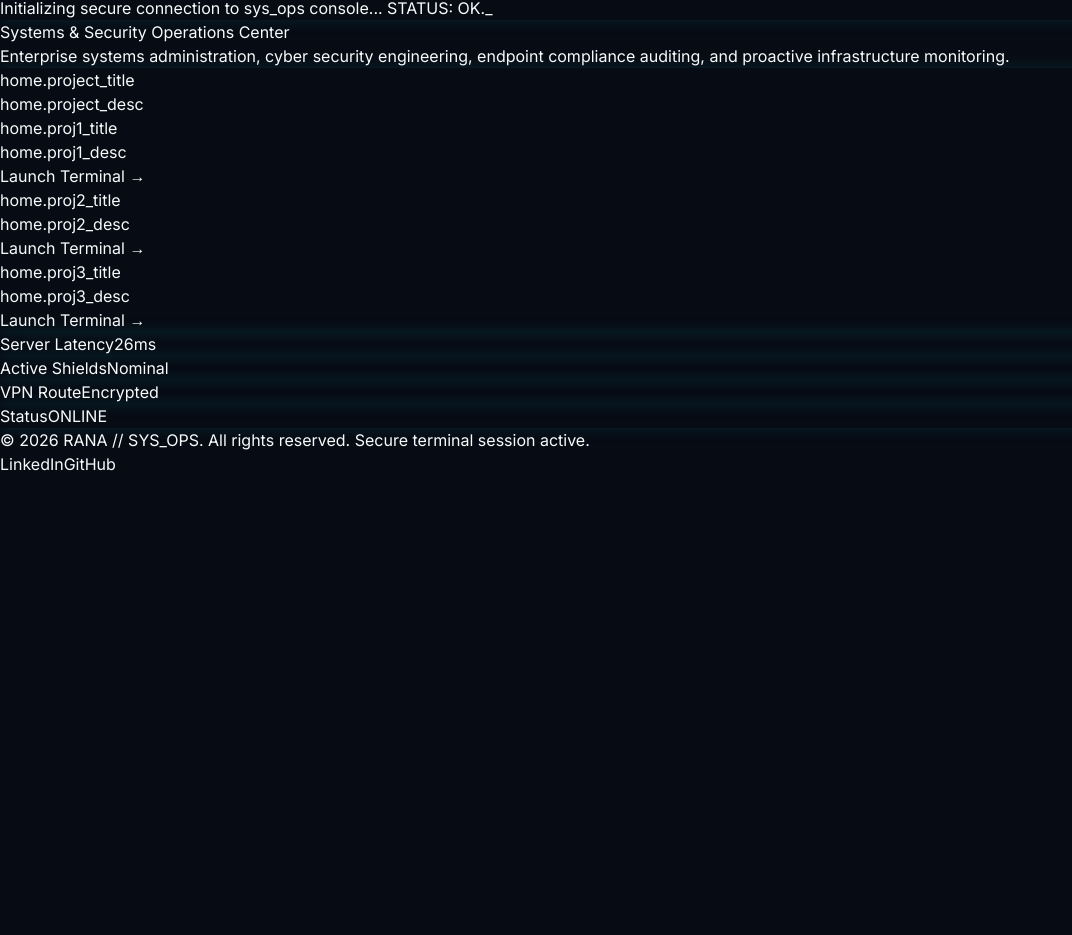
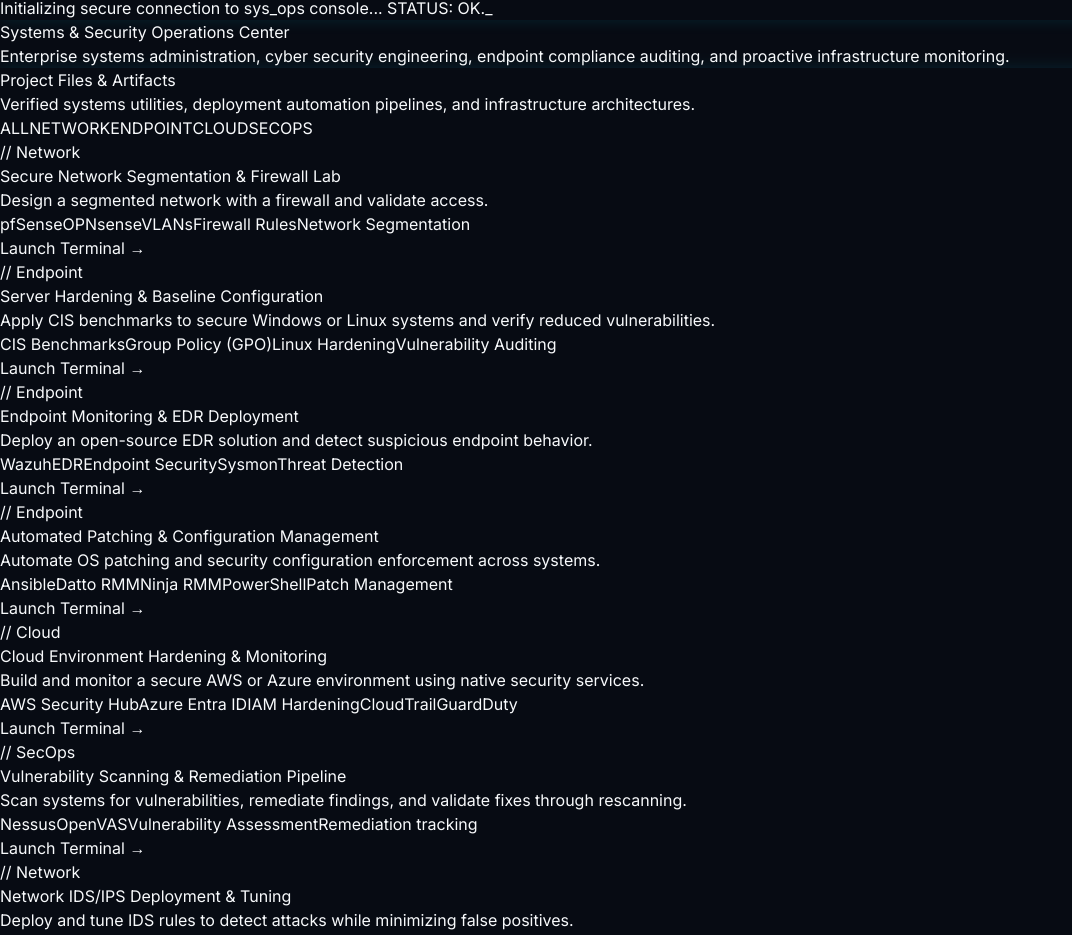
Before and after one commit to hrana36/Toolbox, a Next.js app: page / in a window 1280 px wide. Shown: the part 76-1011 px from the top of the page, without its empty margins (0-1072 px from the left). Before the commit the page ends 800 px from the top, so only its background shows below. Built offline with nearby package versions, Linux system fonts and the light colour scheme.

Commit message:
feat: implement security projects category tabbed panel

```diff
--- a/src/app/page.tsx
+++ b/src/app/page.tsx
@@ -3,11 +3,13 @@
 import { useState, useEffect } from 'react';
 import Link from 'next/link';
 import { useTranslation } from '@/locales/i18n';
+import { portfolioData } from '@/data/portfolio';
 
 export default function Home() {
   const { t, lang, toggleLang } = useTranslation();
   const [latency, setLatency] = useState(24);
   const [displayText, setDisplayText] = useState('');
+  const [activeTab, setActiveTab] = useState<'All' | 'Network' | 'Endpoint' | 'Cloud' | 'SecOps'>('All');
 
   useEffect(() => {
     document.title = t('home.tab_title');
@@ -94,7 +96,8 @@
 
         {/* Projects Section */}
         <section className="bg-slate-900/20 border border-slate-900 rounded-lg p-5 mb-6 cyber-glow">
-          <div className="mb-4">
+          <div className="mb-6 flex flex-col md:flex-row md:items-center md:justify-between gap-4">
+            <div>
               <h2 className="text-lg font-bold font-mono text-cyan-400 uppercase tracking-wider">
                 {t('home.project_title')}
               </h2>
@@ -102,40 +105,61 @@
                 {t('home.project_desc')}
               </p>
             </div>
-          <div className="grid gap-4 md:grid-cols-3">
-            <div className="bg-slate-950/60 border border-slate-800 rounded p-4 flex flex-col justify-between hover:border-cyan-500/50 transition-colors">
+
+            {/* Terminal Category Tabs */}
+            <div className="flex flex-wrap gap-2 font-mono text-xs">
+              {(['All', 'Network', 'Endpoint', 'Cloud', 'SecOps'] as const).map((tab) => (
+                <button
+                  key={tab}
+                  onClick={() => setActiveTab(tab)}
+                  className={`px-3 py-1.5 rounded border transition-all ${
+                    activeTab === tab
+                      ? 'bg-cyan-500/10 border-cyan-400 text-cyan-400 shadow-[0_0_8px_rgba(34,211,238,0.2)]'
+                      : 'bg-slate-950/40 border-slate-800 text-slate-400 hover:border-slate-700 hover:text-slate-200'
+                  }`}
+                >
+                  {tab === 'All' ? 'ALL' : tab.toUpperCase()}
+                </button>
+              ))}
+            </div>
+          </div>
+
+          {/* Dynamic Grid */}
+          <div className="grid gap-4 md:grid-cols-2 lg:grid-cols-3">
+            {portfolioData.projects
+              .filter((p) => activeTab === 'All' || p.category === activeTab)
+              .map((project, idx) => (
+                <div
+                  key={idx}
+                  className="bg-slate-950/60 border border-slate-800 rounded p-4 flex flex-col justify-between hover:border-cyan-500/50 transition-colors animate-[fadeIn_0.3s_ease-out]"
+                >
                   <div>
-                <h4 className="text-sm font-bold text-white mb-2">{t('home.proj1_title')}</h4>
-                <p className="text-xs text-slate-400 leading-relaxed">{t('home.proj1_desc')}</p>
+                    <span className="text-[10px] font-mono text-slate-500 uppercase tracking-wider block mb-1">
+                      // {project.category}
+                    </span>
+                    <h4 className="text-sm font-bold text-white mb-2">{project.title}</h4>
+                    <p className="text-xs text-slate-400 leading-relaxed mb-4">{project.description}</p>
                   </div>
-              <div className="mt-4 text-left">
+                  <div>
+                    {/* Tech Badges */}
+                    <div className="flex flex-wrap gap-1 mb-3">
+                      {project.tech.map((techItem) => (
+                        <span
+                          key={techItem}
+                          className="bg-slate-900 text-slate-300 border border-slate-800 text-[9px] px-1.5 py-0.5 rounded font-mono"
+                        >
+                          {techItem}
+                        </span>
+                      ))}
+                    </div>
+                    <div className="text-left">
                       <Link href="/portfolio" className="text-cyan-400 hover:text-cyan-300 font-mono text-[10px] uppercase tracking-wider">
                         {t('about.view_portfolio')} &rarr;
                       </Link>
                     </div>
                   </div>
-            <div className="bg-slate-950/60 border border-slate-800 rounded p-4 flex flex-col justify-between hover:border-cyan-500/50 transition-colors">
-              <div>
-                <h4 className="text-sm font-bold text-white mb-2">{t('home.proj2_title')}</h4>
-                <p className="text-xs text-slate-400 leading-relaxed">{t('home.proj2_desc')}</p>
                 </div>
-              <div className="mt-4 text-left">
-                <Link href="/portfolio" className="text-cyan-400 hover:text-cyan-300 font-mono text-[10px] uppercase tracking-wider">
-                  {t('about.view_portfolio')} &rarr;
-                </Link>
-              </div>
-            </div>
-            <div className="bg-slate-950/60 border border-slate-800 rounded p-4 flex flex-col justify-between hover:border-cyan-500/50 transition-colors">
-              <div>
-                <h4 className="text-sm font-bold text-white mb-2">{t('home.proj3_title')}</h4>
-                <p className="text-xs text-slate-400 leading-relaxed">{t('home.proj3_desc')}</p>
-              </div>
-              <div className="mt-4 text-left">
-                <Link href="/portfolio" className="text-cyan-400 hover:text-cyan-300 font-mono text-[10px] uppercase tracking-wider">
-                  {t('about.view_portfolio')} &rarr;
-                </Link>
-              </div>
-            </div>
+              ))}
           </div>
         </section>
 
--- a/src/data/portfolio.ts
+++ b/src/data/portfolio.ts
@@ -83,21 +83,73 @@
   ],
   projects: [
     {
-      title: 'BD Toolbox',
-      description: 'Architected and built a bilingual (EN/Bangla) multi-tool utility platform with 20+ client-side tools (Next.js, TypeScript, client-side processing for privacy/security)',
-      tech: ['Next.js', 'TypeScript', 'Tailwind CSS', 'React'],
+      title: 'Secure Network Segmentation & Firewall Lab',
+      category: 'Network',
+      description: 'Design a segmented network with a firewall and validate access.',
+      tech: ['pfSense', 'OPNsense', 'VLANs', 'Firewall Rules', 'Network Segmentation'],
       link: '#'
     },
     {
-      title: 'Royal Health Insight',
-      description: 'Built and maintain a Bengali-language health information website, including technical SEO setup and structured data implementation',
-      tech: ['WordPress', 'SEO', 'Bengali Content'],
+      title: 'Server Hardening & Baseline Configuration',
+      category: 'Endpoint',
+      description: 'Apply CIS benchmarks to secure Windows or Linux systems and verify reduced vulnerabilities.',
+      tech: ['CIS Benchmarks', 'Group Policy (GPO)', 'Linux Hardening', 'Vulnerability Auditing'],
       link: '#'
     },
     {
-      title: 'Color the Canvas',
-      description: 'Manage end-to-end content production pipeline for a YouTube Shorts channel, including branding and cross-platform distribution workflow',
-      tech: ['YouTube', 'Video Editing', 'Branding'],
+      title: 'Endpoint Monitoring & EDR Deployment',
+      category: 'Endpoint',
+      description: 'Deploy an open-source EDR solution and detect suspicious endpoint behavior.',
+      tech: ['Wazuh', 'EDR', 'Endpoint Security', 'Sysmon', 'Threat Detection'],
+      link: '#'
+    },
+    {
+      title: 'Automated Patching & Configuration Management',
+      category: 'Endpoint',
+      description: 'Automate OS patching and security configuration enforcement across systems.',
+      tech: ['Ansible', 'Datto RMM', 'Ninja RMM', 'PowerShell', 'Patch Management'],
+      link: '#'
+    },
+    {
+      title: 'Cloud Environment Hardening & Monitoring',
+      category: 'Cloud',
+      description: 'Build and monitor a secure AWS or Azure environment using native security services.',
+      tech: ['AWS Security Hub', 'Azure Entra ID', 'IAM Hardening', 'CloudTrail', 'GuardDuty'],
+      link: '#'
+    },
+    {
+      title: 'Vulnerability Scanning & Remediation Pipeline',
+      category: 'SecOps',
+      description: 'Scan systems for vulnerabilities, remediate findings, and validate fixes through rescanning.',
+      tech: ['Nessus', 'OpenVAS', 'Vulnerability Assessment', 'Remediation tracking'],
+      link: '#'
+    },
+    {
+      title: 'Network IDS/IPS Deployment & Tuning',
+      category: 'Network',
+      description: 'Deploy and tune IDS rules to detect attacks while minimizing false positives.',
+      tech: ['Snort', 'Suricata', 'IDS/IPS', 'Rule Tuning', 'Packet Analysis'],
+      link: '#'
+    },
+    {
+      title: 'SIEM Implementation & Log Management',
+      category: 'SecOps',
+      description: 'Centralize logs and configure security alerts using a SIEM platform.',
+      tech: ['ELK Stack', 'Wazuh SIEM', 'Syslog', 'Log Parsing', 'Security Alerting'],
+      link: '#'
+    },
+    {
+      title: 'Container Security: Image Scanning & Hardening',
+      category: 'Cloud',
+      description: 'Scan and harden Docker images to reduce container vulnerabilities.',
+      tech: ['Docker', 'Trivy', 'Image Hardening', 'Container Security', 'CI/CD security'],
+      link: '#'
+    },
+    {
+      title: 'Active Directory Security Lab',
+      category: 'Endpoint',
+      description: 'Deploy and secure an AD domain using Group Policy and auditing best practices.',
+      tech: ['Active Directory', 'GPO Hardening', 'LDAP Security', 'Auditing Policy', 'Kerberos Hardening'],
       link: '#'
     }
   ],
--- a/src/locales/bn.json
+++ b/src/locales/bn.json
@@ -26,7 +26,15 @@
     "status_nominal": "স্বাভাবিক",
     "status_encrypted": "এনক্রিপ্ট করা",
     "status_online": "অনলাইন",
-    "tab_title": "রানা | সিস্টেম ও সিকিউরিটি কন্ট্রোল সেন্টার"
+    "tab_title": "রানা | সিস্টেম ও সিকিউরিটি কন্ট্রোল সেন্টার",
+    "project_title": "প্রজেক্ট ফাইল ও আর্টফ্যাক্ট",
+    "project_desc": "যাচাইকৃত সিস্টেম ইউটিলিটি, ডেপ্লয়মেন্ট অটোমেশন পাইপলাইন এবং অবকাঠামোগত আর্কিটেকচার পর্যালোচনা করুন।",
+    "proj1_title": "ক্লায়েন্ট-সাইড সিকিউরিটি ইউটিলিটি (BD Toolbox)",
+    "proj1_desc": "স্থানীয় ফাইল প্রসেসিং সম্পন্নকারী সম্পূর্ণ গোপনীয়তা-সুরক্ষিত দ্বিপাক্ষিক ইউটিলিটি প্ল্যাটফর্ম।",
+    "proj2_title": "অ্যাক্টিভ ডিরেক্টরি সিকিউরিটি হার্ডেনিং রানবুক",
+    "proj2_desc": "ডোমেন-ব্যাপী ফায়ারওয়াল শক্তিশালীকরণ, লেগাসি প্রোটোকল নিষ্ক্রিয়করণ এবং MFA কার্যকর করার GPO রানবুক।",
+    "proj3_title": "EDR অটোমেটেড ইনস্টলেশন স্ক্রিপ্ট",
+    "proj3_desc": "RMM নেটওয়ার্কের মাধ্যমে SentinelOne এবং Bitdefender এন্ডপয়েন্ট এজেন্ট নীরব ডেপ্লয়মেন্ট অটোমেশন পাইপলাইন।"
   },
   "about": {
     "title": "পার্সোনেল সিকিউরিটি ডসিয়ার",
--- a/src/locales/en.json
+++ b/src/locales/en.json
@@ -26,7 +26,15 @@
     "status_nominal": "Nominal",
     "status_encrypted": "Encrypted",
     "status_online": "ONLINE",
-    "tab_title": "Rana | Systems & Security Control Center"
+    "tab_title": "Rana | Systems & Security Control Center",
+    "project_title": "Project Files & Artifacts",
+    "project_desc": "Verified systems utilities, deployment automation pipelines, and infrastructure architectures.",
+    "proj1_title": "Client-Side Security Utilities (BD Toolbox)",
+    "proj1_desc": "Bilingual privacy-focused client-side utility suite performing local file processing.",
+    "proj2_title": "Active Directory Hardening Runbook",
+    "proj2_desc": "Domain-wide GPO implementation securing firewalls, disabling legacy protocols, and enforcing MFA.",
+    "proj3_title": "EDR Automated Rollout Script",
+    "proj3_desc": "Remote silent installation pipelines for SentinelOne and Bitdefender agents via RMM networks."
   },
   "about": {
     "title": "Personnel Security Dossier",
```
Lines whose indentation alone changed are shown as unchanged.
